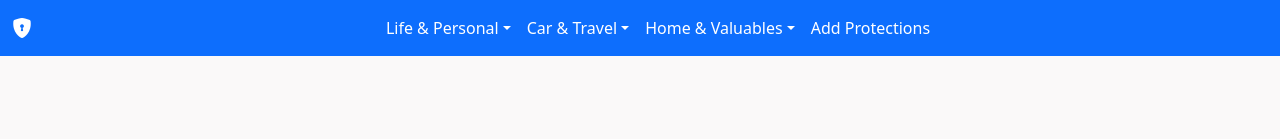
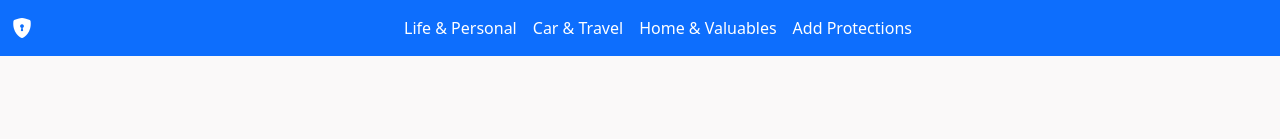
Before and after one commit to ThabangTerra/form, an Angular app: page / in a window 1280 px wide. Shown: the top 139 px of the page. Built offline with nearby package versions, Linux system fonts and the light colour scheme.

Commit message:
Updated HTML files, removed old image, added new image and vercel config

```diff
--- a/src/app/navbar/navbar.html
+++ b/src/app/navbar/navbar.html
@@ -1,4 +1,4 @@
-<nav class="navbar navbar-expand-lg navbar-dark bg-primary">
+<nav class="navbar navbar-expand-lg navbar-dark bg-primary fw">
   <div class="container-fluid">
     <a class="navbar-brand" href="#">
       <i class="bi bi-shield-lock-fill navbar-icon"></i>
@@ -15,24 +15,24 @@
       [class.show]="!isCollapsed"
       id="navbarNavDropdown"
     >
-      <ul class="navbar-nav me-auto navbar-dark bg-primary">
-        <li class="nav-item dropdown">
-          <a class="nav-link dropdown-toggle" href="#" ngbDropdownToggle
+      <ul class="navbar-nav me-auto navbar-dark bg-primary fw">
+        <li class="nav-item ">
+          <a class="nav-link fw" href="#" ngbDropdownToggle
             >Life & Personal</a
           >
         </li>
-        <li class="nav-item dropdown">
-          <a class="nav-link dropdown-toggle" href="#" ngbDropdownToggle
+        <li class="nav-item ">
+          <a class="nav-link fw" href="#" ngbDropdownToggle
             >Car & Travel</a
           >
         </li>
-        <li class="nav-item dropdown">
-          <a class="nav-link dropdown-toggle" href="#" ngbDropdownToggle
+        <li class="nav-item fw">
+          <a class="nav-link fw" href="#" ngbDropdownToggle
             >Home & Valuables</a
           >
         </li>
-        <li class="nav-item">
-          <a class="nav-link" href="#">Add Protections</a>
+        <li class="nav-item fw">
+          <a class="nav-link fw" href="#">Add Protections</a>
         </li>
         <li></li>
       </ul>
```
